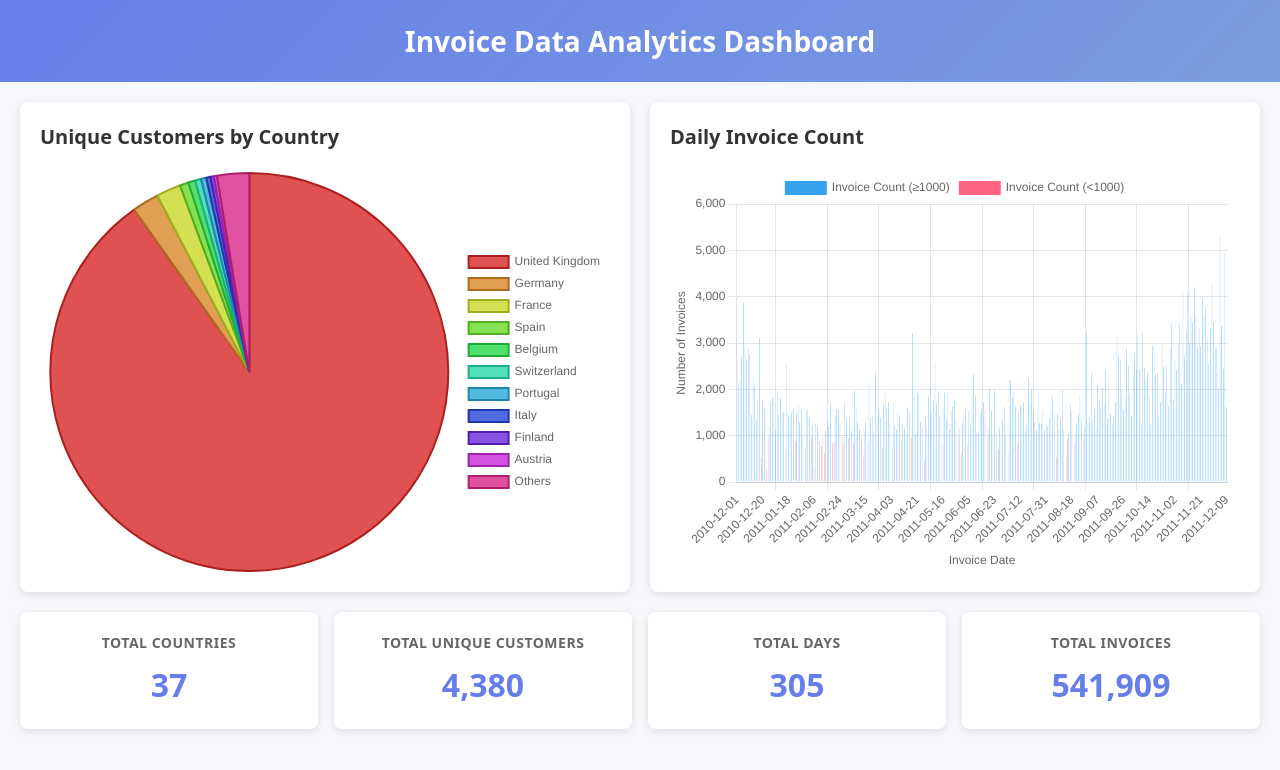
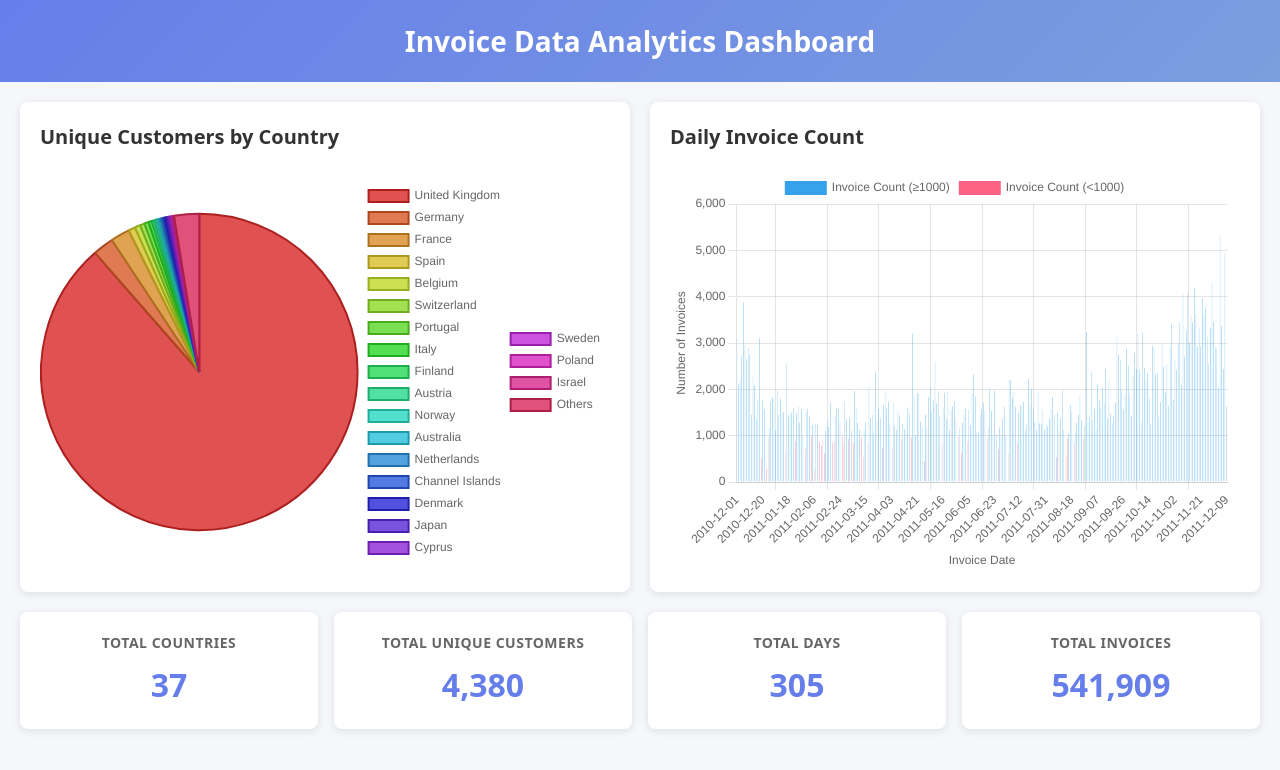
Before and after one commit to GustavoFringgg/chat-app-test, a Vue app: page / in a window 1280 px wide. Shown: the top 770 px of the page. Built offline with nearby package versions, Linux system fonts and the light colour scheme.

Commit message:
[fix] update chartData to up 20

```diff
--- a/src/components/CountryPieChart.vue
+++ b/src/components/CountryPieChart.vue
@@ -33,7 +33,7 @@ function generateColors(count: number): string[] {
 //ChartData<"line"> 折線圖
 //<'pie'> => chart.js提供的TS型別
 const chartData = computed<ChartData<"pie">>(() => {
-  const topCountries = props.data.slice(0, 10); //能取前10名資料，因為composable有排序
+  const topCountries = props.data.slice(0, 20); //能取前10名資料，因為composable有排序
   const others = props.data.slice(10); //剩下的資料歸類為others
 
   const labels = topCountries.map((d) => d.country); //取出前10名的國家名稱
```
